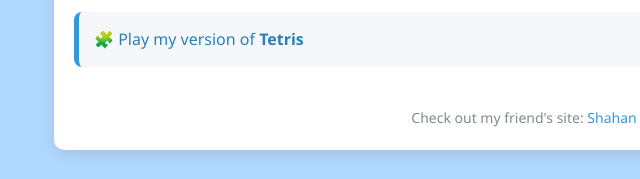
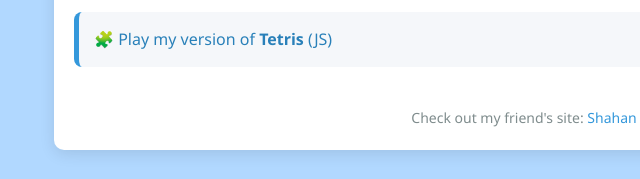
Before and after one commit to shahdadneda/shahdadneda.github.io, a plain HTML site: page index.html in a window 1280 px wide. Shown: the part 299-478 px from the top of the page, 116-756 px from the left. Drawn offline with Linux system fonts and the light colour scheme.

Commit message:
added js to the front page

```diff
--- a/index.html
+++ b/index.html
@@ -139,7 +139,7 @@
 
         <a href="./RocketRumble/sitebuild/index.html" class="project-link" style="font-weight: normal;">🚀 I'm building a flappy bird type game called <span style="font-weight: bold;">Rocket Rumble</span>! (Unity)</a>
 
-        <a href="./tetris.html" class="project-link" style="font-weight: normal;">🧩 Play my version of <span style="font-weight: bold;">Tetris</span></a>
+        <a href="./tetris.html" class="project-link" style="font-weight: normal;">🧩 Play my version of <span style="font-weight: bold;">Tetris</span> (JS)</a>
     </div>
 
     <footer>
```
